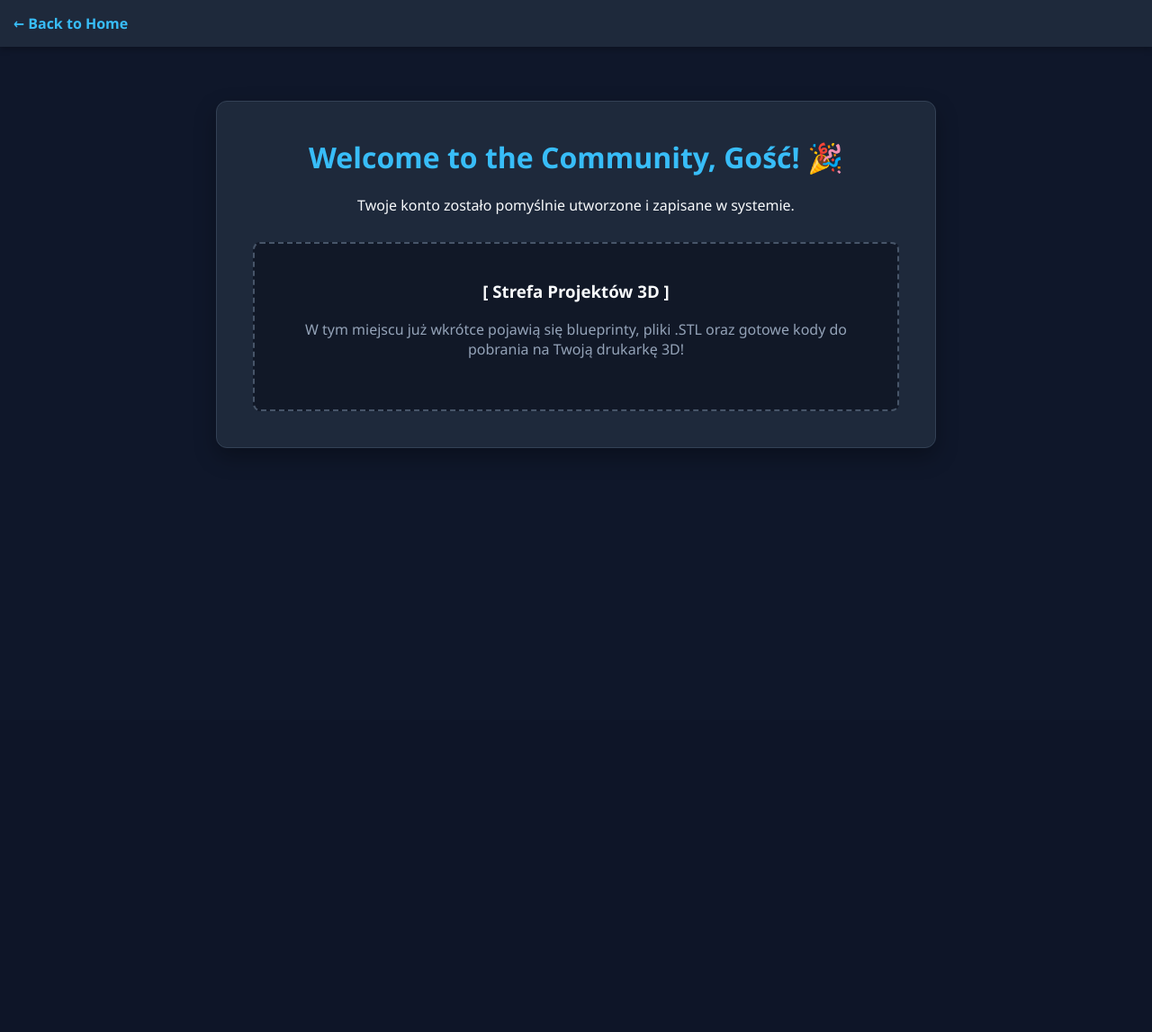
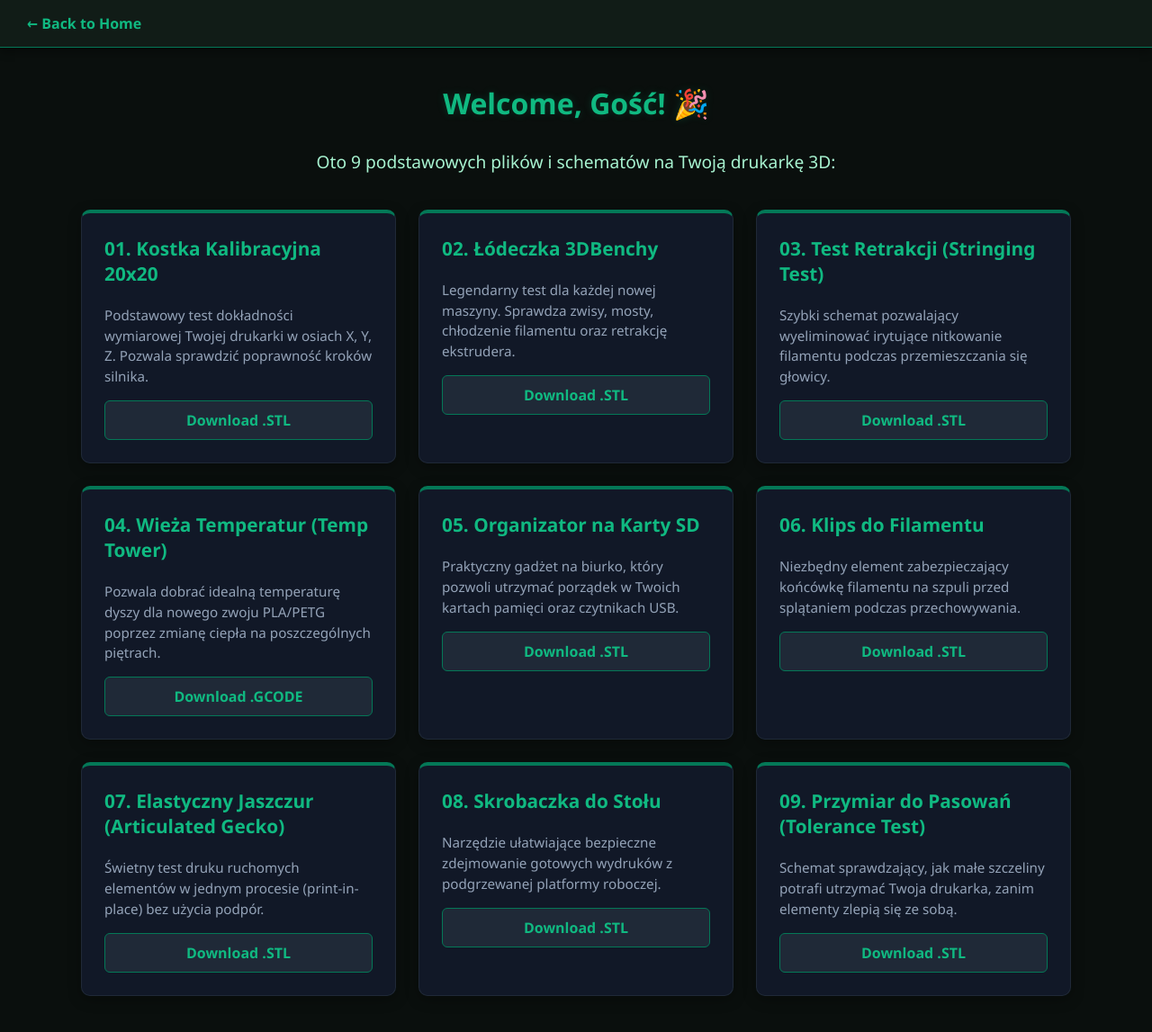
Before and after one commit to slayereqgaming-gif/layerhub, a Flask app: page /community in a window 1280 px wide. Shown: the whole page at 90% size. Before the commit the page ends 498 px from the top, so only its background shows below. Run offline with Flask 3, Linux system fonts and the light colour scheme.

Commit message:
Update community.html

```diff
--- a/templates/community.html
+++ b/templates/community.html
@@ -7,50 +7,85 @@
     <style>
         body {
             font-family: 'Segoe UI', Tahoma, Geneva, Verdana, sans-serif;
-            background-color: #0f172a; /* Ciemny, profesjonalny motyw dla strefy społeczności */
-            color: #f8fafc;
+            background-color: #0a0f0d;
+            color: #e2e8f0;
             margin: 0;
             padding: 0;
-            text-align: center;
         }
         .nav {
-            background-color: #1e293b;
-            padding: 15px;
-            text-align: left;
-            box-shadow: 0 4px 6px rgba(0,0,0,0.2);
+            background-color: #111c17;
+            padding: 15px 30px;
+            box-shadow: 0 4px 10px rgba(0,0,0,0.4);
+            border-bottom: 1px solid #047857;
         }
         .nav a {
-            color: #38bdf8;
+            color: #10b981;
             text-decoration: none;
             font-weight: bold;
             font-size: 1em;
         }
-        .nav a:hover {
-            text-decoration: underline;
+        .nav a:hover { text-shadow: 0 0 8px #10b981; }
+
+        .container {
+            max-width: 1100px;
+            margin: 40px auto;
+            padding: 0 20px;
+            text-align: center;
         }
-        .container {
-            max-width: 800px;
-            margin: 60px auto;
-            padding: 0 20px;
+        .welcome-heading {
+            color: #10b981;
+            text-shadow: 0 0 10px rgba(16, 185, 129, 0.2);
+            margin-bottom: 30px;
         }
-        .community-box {
-            background-color: #1e293b;
-            padding: 40px;
-            border-radius: 12px;
-            border: 1px solid #334155;
-            box-shadow: 0 10px 25px rgba(0,0,0,0.3);
+
+        /* Styl dla siatki z 9 projektami */
+        .projects-grid {
+            display: grid;
+            grid-template-columns: repeat(auto-fit, minmax(300px, 1fr));
+            gap: 25px;
+            margin-top: 40px;
         }
-        h1 {
-            color: #38bdf8;
+        .project-card {
+            background-color: #111827;
+            border: 1px solid #1f2937;
+            border-top: 4px solid #047857;
+            border-radius: 10px;
+            padding: 25px;
+            text-align: left;
+            box-shadow: 0 4px 15px rgba(0,0,0,0.3);
+            transition: all 0.3s;
+        }
+        .project-card:hover {
+            transform: translateY(-5px);
+            border-top-color: #10b981;
+            box-shadow: 0 8px 25px rgba(16, 185, 129, 0.15);
+        }
+        .project-card h3 {
+            color: #10b981;
             margin-top: 0;
+            font-size: 1.3em;
         }
-        .placeholder-zone {
-            margin-top: 30px;
-            padding: 40px;
-            border: 2px dashed #475569;
-            border-radius: 8px;
+        .project-card p {
             color: #94a3b8;
-            background-color: #111827;
+            font-size: 0.95em;
+            line-height: 1.5;
+        }
+        .download-btn {
+            display: block;
+            text-align: center;
+            background-color: #1f2937;
+            color: #10b981;
+            border: 1px solid #047857;
+            padding: 10px;
+            margin-top: 15px;
+            border-radius: 6px;
+            text-decoration: none;
+            font-weight: bold;
+            transition: all 0.2s;
+        }
+        .download-btn:hover {
+            background-color: #10b981;
+            color: white;
         }
     </style>
 </head>
@@ -61,15 +96,75 @@
     </div>
 
     <div class="container">
-        <div class="community-box">
-            <!-- Tutaj Python automatycznie wstawi nazwę zarejestrowanego użytkownika -->
-            <h1>Welcome to the Community, {{ user }}! 🎉</h1>
-            <p>Twoje konto zostało pomyślnie utworzone i zapisane w systemie.</p>
+        <h1 class="welcome-heading">Welcome, {{ user }}! 🎉</h1>
+        <p style="font-size: 1.2em; color: #a7f3d0;">Oto 9 podstawowych plików i schematów na Twoją drukarkę 3D:</p>
 
-            <div class="placeholder-zone">
-                <h3 style="color: #f8fafc; margin-top: 0;">[ Strefa Projektów 3D ]</h3>
-                <p>W tym miejscu już wkrótce pojawią się blueprinty, pliki .STL oraz gotowe kody do pobrania na Twoją drukarkę 3D!</p>
+        <!-- SIATKA NA 9 PROJEKTÓW -->
+        <div class="projects-grid">
+
+            <!-- Projekt 1 -->
+            <div class="project-card">
+                <h3>01. Kostka Kalibracyjna 20x20</h3>
+                <p>Podstawowy test dokładności wymiarowej Twojej drukarki w osiach X, Y, Z. Pozwala sprawdzić poprawność kroków silnika.</p>
+                <a href="#" class="download-btn">Download .STL</a>
             </div>
+
+            <!-- Projekt 2 -->
+            <div class="project-card">
+                <h3>02. Łódeczka 3DBenchy</h3>
+                <p>Legendarny test dla każdej nowej maszyny. Sprawdza zwisy, mosty, chłodzenie filamentu oraz retrakcję ekstrudera.</p>
+                <a href="#" class="download-btn">Download .STL</a>
+            </div>
+
+            <!-- Projekt 3 -->
+            <div class="project-card">
+                <h3>03. Test Retrakcji (Stringing Test)</h3>
+                <p>Szybki schemat pozwalający wyeliminować irytujące nitkowanie filamentu podczas przemieszczania się głowicy.</p>
+                <a href="#" class="download-btn">Download .STL</a>
+            </div>
+
+            <!-- Projekt 4 -->
+            <div class="project-card">
+                <h3>04. Wieża Temperatur (Temp Tower)</h3>
+                <p>Pozwala dobrać idealną temperaturę dyszy dla nowego zwoju PLA/PETG poprzez zmianę ciepła na poszczególnych piętrach.</p>
+                <a href="#" class="download-btn">Download .GCODE</a>
+            </div>
+
+            <!-- Projekt 5 -->
+            <div class="project-card">
+                <h3>05. Organizator na Karty SD</h3>
+                <p>Praktyczny gadżet na biurko, który pozwoli utrzymać porządek w Twoich kartach pamięci oraz czytnikach USB.</p>
+                <a href="#" class="download-btn">Download .STL</a>
+            </div>
+
+            <!-- Projekt 6 -->
+            <div class="project-card">
+                <h3>06. Klips do Filamentu</h3>
+                <p>Niezbędny element zabezpieczający końcówkę filamentu na szpuli przed splątaniem podczas przechowywania.</p>
+                <a href="#" class="download-btn">Download .STL</a>
+            </div>
+
+            <!-- Projekt 7 -->
+            <div class="project-card">
+                <h3>07. Elastyczny Jaszczur (Articulated Gecko)</h3>
+                <p>Świetny test druku ruchomych elementów w jednym procesie (print-in-place) bez użycia podpór.</p>
+                <a href="#" class="download-btn">Download .STL</a>
+            </div>
+
+            <!-- Projekt 8 -->
+            <div class="project-card">
+                <h3>08. Skrobaczka do Stołu</h3>
+                <p>Narzędzie ułatwiające bezpieczne zdejmowanie gotowych wydruków z podgrzewanej platformy roboczej.</p>
+                <a href="#" class="download-btn">Download .STL</a>
+            </div>
+
+            <!-- Projekt 9 -->
+            <div class="project-card">
+                <h3>09. Przymiar do Pasowań (Tolerance Test)</h3>
+                <p>Schemat sprawdzający, jak małe szczeliny potrafi utrzymać Twoja drukarka, zanim elementy zlepią się ze sobą.</p>
+                <a href="#" class="download-btn">Download .STL</a>
+            </div>
+
         </div>
     </div>
 
```
